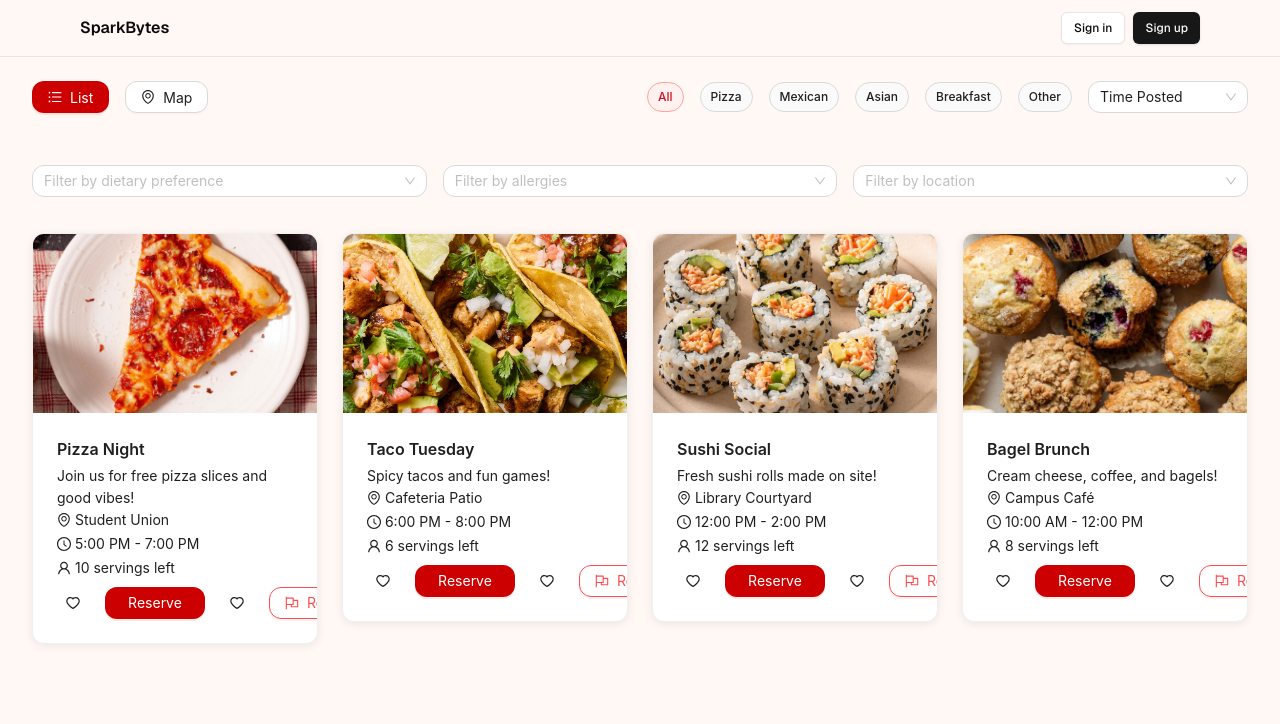
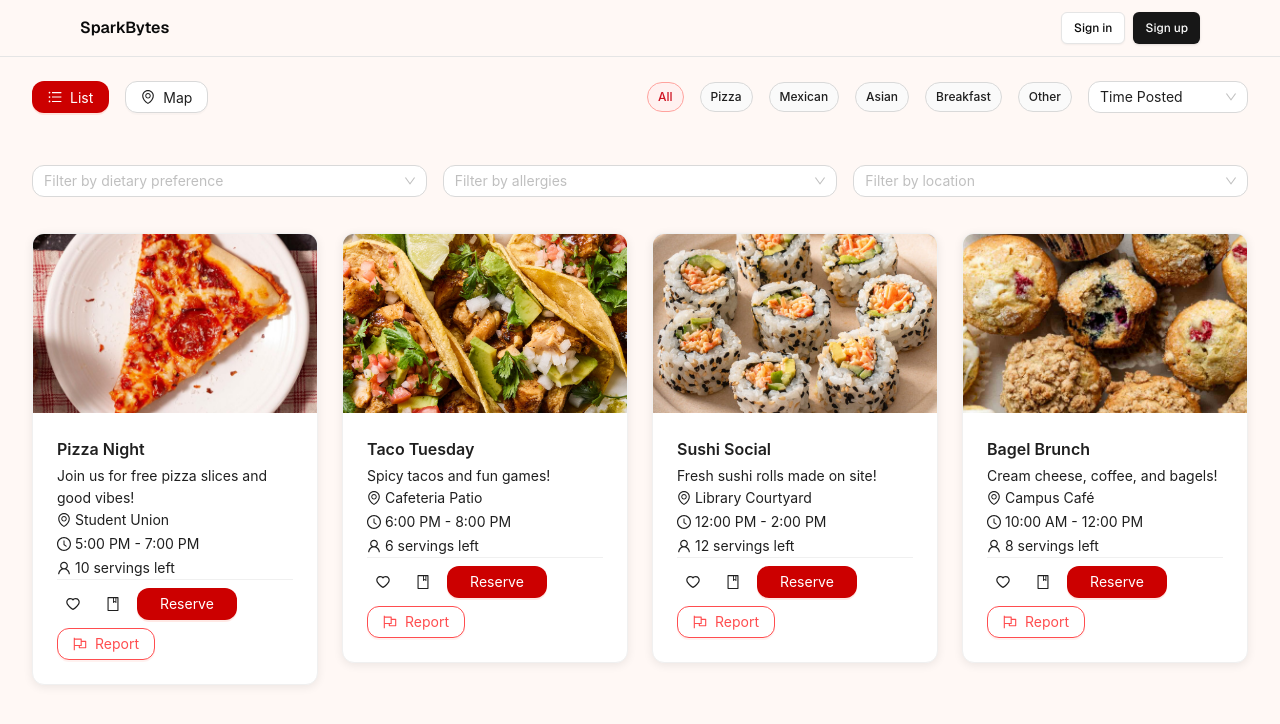
Before and after one commit to alyak0120/Team1-SparkBytes, a Next.js app in the folder team1-sparkbytes/: page / in a window 1280 px wide. Shown: the top 724 px of the page. Built offline with nearby package versions, Linux system fonts and the light colour scheme; no server answers.

Commit message:
fix: button layout and bookmark icon import

```diff
--- a/team1-sparkbytes/app/page.tsx
+++ b/team1-sparkbytes/app/page.tsx
@@ -249,40 +249,55 @@ location.includes(e.campus)).sort((a,b) => {
                     </Space>
 
                     <Space
-                      size="middle"
+                      size="small"
                       style={{
                         width: "100%",
                         display: "flex",
-                        justifyContent: "space-between",
-                        borderTop: "1 px solid #f0f0f0",
+                        flexWrap: "wrap",
+                        justifyContent: "flex-start",
+                        gap: 8,
+                        borderTop: "1px solid #f0f0f0",
                         paddingTop: 8,
-                      }}>
+                      }}
+                    >
+
+                    {/* Favorite */}
                     <Tooltip title="Favorite">
                       <Button
                         type="text"
-                          icon={favorites.includes(event.id)? (<HeartFilled style={{color:"#CC0000"}} />) :
-                        (<HeartOutlined/>)}
+                        icon={favorites.includes(event.id) ? (
+                          <HeartFilled style={{ color: "#CC0000" }} />
+                        ) : (
+                          <HeartOutlined />
+                        )}
                         onClick={() => favs(event.id)}
                       />
                     </Tooltip>
+
+                    {/* Bookmark */}
+                    <BookmarkButton eventId={event.id} eventTitle={event.title} />
+
+                    {/* Reserve */}
                     <Button
                       key="reserve"
                       type={reserves.includes(event.id) ? "default" : "primary"}
                       style={{
                         transition: "all 0.3s ease",
-                          backgroundColor: reserves.includes(event.id) ? "#52c41a": undefined,
-                          color: reserves.includes(event.id) ? "white": undefined,
+                        backgroundColor: reserves.includes(event.id) ? "#52c41a" : undefined,
+                        color: reserves.includes(event.id) ? "white" : undefined,
                         borderColor: reserves.includes(event.id) ? "#52c41a" : undefined,
                         minWidth: 100,
                       }}
                       icon={reserves.includes(event.id) ? <span>✅</span> : null}
-                        onClick={() => reserve(event.id)}>
+                      onClick={() => reserve(event.id)}
+                    >
                       {reserves.includes(event.id) ? "Reserved" : "Reserve"}
                     </Button>
-                      <BookmarkButton eventId={event.id} eventTitle={event.title} />
+
+                    {/* Report */}
                     <ReportButton eventId={event.id} eventTitle={event.title} />
+                  </Space>
 
-                      </Space>
                   </Card>
                 </Col>
               )))}
--- a/team1-sparkbytes/components/bookmark-button.tsx
+++ b/team1-sparkbytes/components/bookmark-button.tsx
@@ -3,6 +3,8 @@ import { useState } from "react";
 import { Button, Tooltip } from "antd";
 import { HeartOutlined, HeartFilled } from "@ant-design/icons";
 import { createClient } from "@/lib/supabase/client";
+import { BookOutlined, BookFilled } from "@ant-design/icons";
+
 
 type BookmarkButtonProps = {
   eventId: number;
@@ -43,10 +45,11 @@ export default function BookmarkButton({ eventId, eventTitle }: BookmarkButtonPr
   return (
     <Tooltip title={bookmarked ? "Remove bookmark" : "Add bookmark"}>
       <Button
-        type="text"
-        icon={bookmarked ? <HeartFilled style={{ color: "#CC0000" }} /> : <HeartOutlined />}
-        onClick={toggleBookmark}
-      />
+    type="text"
+    icon={bookmarked ? <BookFilled style={{ color: "#CC0000" }} /> : <BookOutlined />}
+    onClick={toggleBookmark}
+    />
+
     </Tooltip>
   );
 }
--- a/team1-sparkbytes/components/report-button.tsx
+++ b/team1-sparkbytes/components/report-button.tsx
@@ -4,6 +4,7 @@ import { useState } from "react";
 import { Modal, Button, Form, Input, Select } from "antd";
 import { FlagOutlined } from "@ant-design/icons";
 import { createClient } from "@/lib/supabase/client";
+
 
 const { TextArea } = Input;
 
```
Lines whose indentation alone changed are shown as unchanged.
